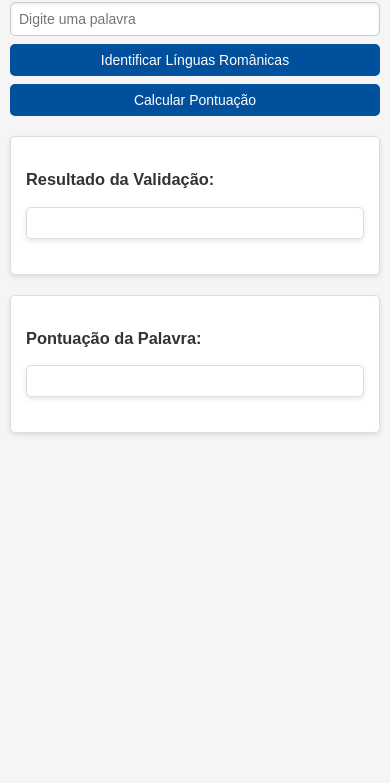
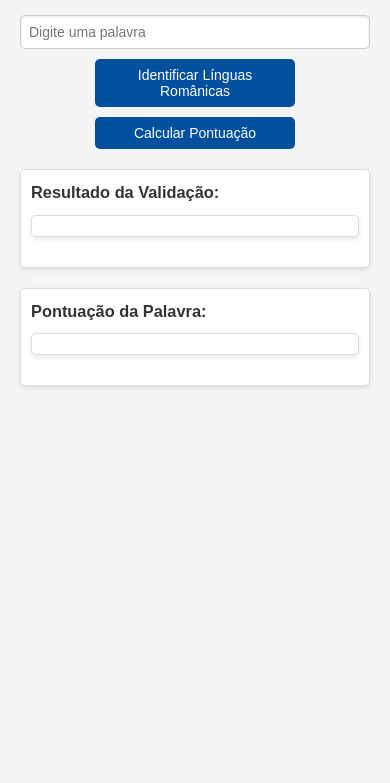
Before and after one commit to maria-matos-graca/website, a plain HTML site: page scrabble.html in a window 390 px wide. Shown: the part 61-844 px from the top of the page. Drawn offline with Linux system fonts and the light colour scheme.

Commit message:
Update styles.css

```diff
--- a/styles.css
+++ b/styles.css
@@ -1,4 +1,4 @@
-body, h1, h3, form, div {
+* {
     margin: 0;
     padding: 0;
     box-sizing: border-box;
@@ -9,41 +9,33 @@ body {
     background-color: #f5f5f5;
     color: #333;
     line-height: 1.5;
-    padding: 20px;
     display: flex;
     flex-direction: column;
     align-items: center;
+    padding: 20px;
 }
 
 h1 {
     color: #00509e;
     margin-bottom: 20px;
+    font-size: 2rem;
     text-align: center;
 }
 
-h3 {
-    margin: 15px 0;
-    color: #333;
-}
-
 form {
-    margin-bottom: 20px;
-    text-align: center;
     display: flex;
     flex-direction: column;
+    align-items: center;
     gap: 10px;
     width: 100%;
     max-width: 400px;
-}
-
-label {
-    font-size: 16px;
-    font-weight: bold;
+    margin-bottom: 20px;
 }
 
 input[type="text"] {
     padding: 10px;
     font-size: 16px;
+    width: 100%;
     border: 1px solid #ccc;
     border-radius: 5px;
     box-shadow: inset 0 1px 3px rgba(0, 0, 0, 0.1);
@@ -58,6 +50,8 @@ button {
     border-radius: 5px;
     cursor: pointer;
     transition: background-color 0.3s ease, transform 0.2s ease;
+    width: 100%;
+    max-width: 200px;
 }
 
 button:hover {
@@ -85,27 +79,26 @@ div {
     margin-bottom: 20px;
 }
 
+h3 {
+    margin-bottom: 10px;
+    color: #333;
+}
+
+/* Listas */
 ul {
     list-style-type: disc;
     padding-left: 20px;
+    margin-top: 10px;
 }
 
-#validationResult, #scoreResult {
+li {
     font-size: 16px;
     color: #333;
 }
 
 @media (max-width: 768px) {
-    body {
-        padding: 10px;
-    }
-
-    form {
-        gap: 8px;
-    }
-
     h1 {
-        font-size: 22px;
+        font-size: 1.5rem;
     }
 
     button {
@@ -120,5 +113,6 @@ ul {
 
     div {
         font-size: 14px;
+        padding: 10px;
     }
 }
```
